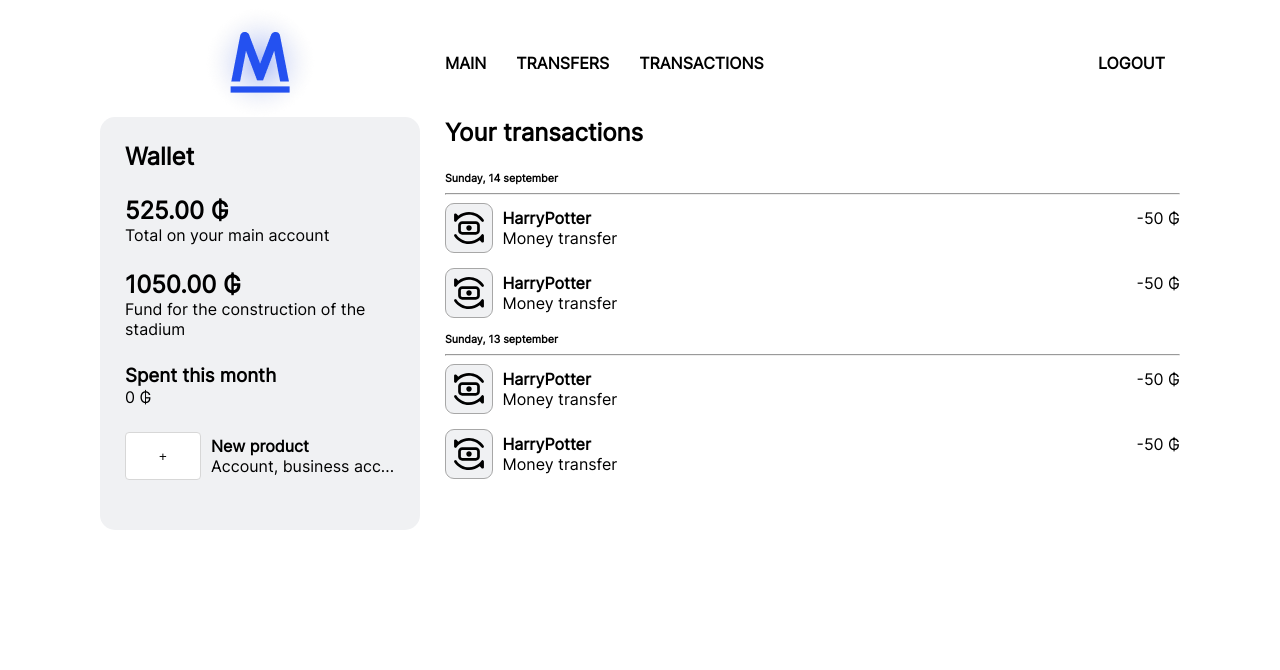
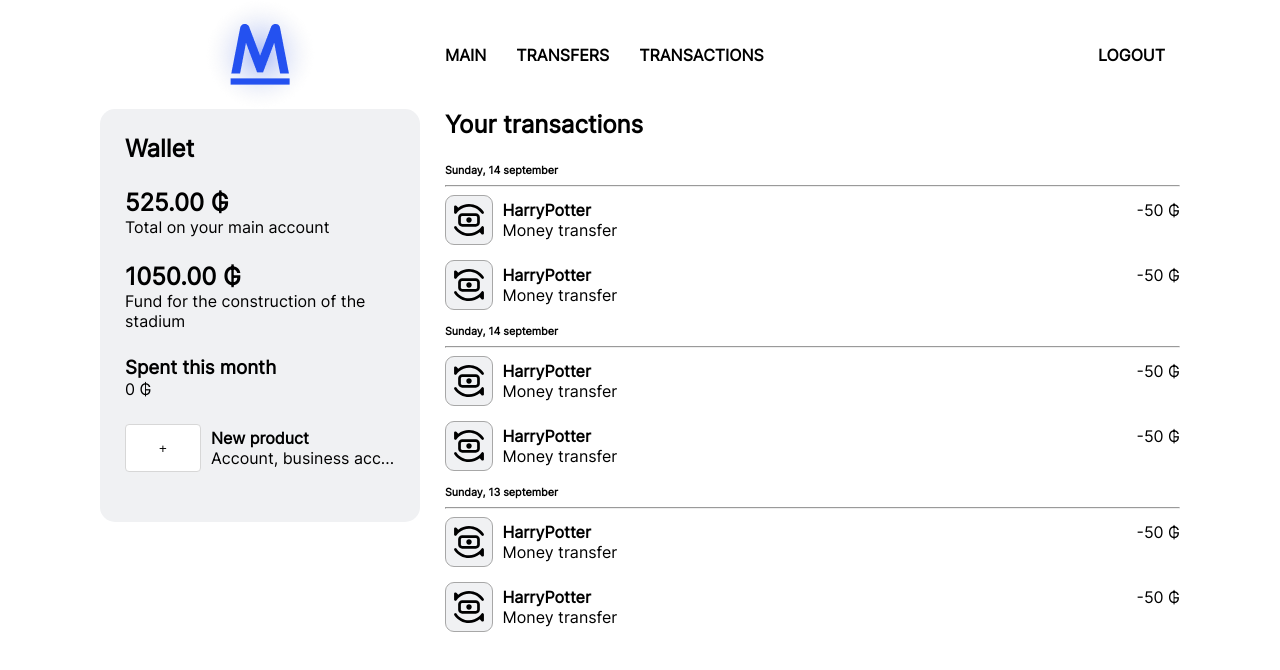
Before and after one commit to EMC-Mielno/bank-client, a Nuxt app: page /transactions in a window 1280 px wide. Shown: the top 670 px of the page. Built offline with nearby package versions, Linux system fonts and the light colour scheme.

Commit message:
open account pages

```diff
--- a/assets/scss/global.scss
+++ b/assets/scss/global.scss
@@ -17,6 +17,10 @@ h1, h2, h3, h4, h5, h6, p, ul {
 a {
   color: #000000;
   text-decoration: none;
+}
+
+input[type=checkbox] {
+  width: min-content;
 }
 
 select, input {
@@ -44,6 +48,7 @@ input[type="submit"] {
 input[type="submit"]:hover {
   background: #3b3b3b;
 }
+
 .main-block-header {
   margin: 25px 0;
 }
--- a/components/TheAside.vue
+++ b/components/TheAside.vue
@@ -5,7 +5,7 @@
 <template>
   <div>
     <aside>
-      <img src="logo.png" alt="Logo" class="logo">
+      <img src="/logo.png" alt="Logo" class="logo">
       <div class="aside-wallet">
         <h2>Wallet</h2>
         <div class="aside-accounts">
--- a/components/transaction.vue
+++ b/components/transaction.vue
@@ -4,6 +4,34 @@
 
 <template>
   <div class="transaction-blocks">
+    <div class="transaction-day">
+      <h6>Sunday, 14 september</h6>
+      <hr>
+      <div class="transactions">
+        <div class="transaction">
+          <img src="/money-transfer.svg" alt="" class="transaction-logo">
+          <article>
+            <div class="transaction-info">
+              <div class="transaction-info">
+                <b>HarryPotter</b>
+              </div>
+              <span class="money">-50 ₲</span>
+            </div>
+            <p>Money transfer</p>
+          </article>
+        </div>
+        <div class="transaction">
+          <img src="/money-transfer.svg" alt="" class="transaction-logo">
+          <article>
+            <div class="transaction-info">
+              <b>HarryPotter</b>
+              <span class="money">-50 ₲</span>
+            </div>
+            <p>Money transfer</p>
+          </article>
+        </div>
+      </div>
+    </div>
     <div class="transaction-day">
       <h6>Sunday, 14 september</h6>
       <hr>
--- a/layouts/default.vue
+++ b/layouts/default.vue
@@ -6,10 +6,10 @@ import TheHeader from "~/components/TheHeader.vue";
 <template>
   <div id="main-app">
     <TheAside/>
-    <div class="main-content">
-      <TheHeader/>
-      <NuxtPage/>
-    </div>
+      <div class="main-content">
+        <TheHeader/>
+        <NuxtPage/>
+      </div>
   </div>
 </template>
 
@@ -19,11 +19,27 @@ import TheHeader from "~/components/TheHeader.vue";
 #main-app {
   display: flex;
   width: 1080px;
-  margin: 0 auto;
   gap: 25px;
+  position: absolute;
+  top: 0;
+  bottom: 0;
+  left: 50%;
+  transform: translateX(-50%);
 }
 
 .main-content {
   width: 100%;
+  overflow: auto;
+}
+
+/*  scrollbar Chrome, Safari и Opera */
+.main-content::-webkit-scrollbar {
+  display: none;
+}
+
+/* scrollbar IE, Edge и Firefox */
+.main-content {
+  -ms-overflow-style: none;
+  scrollbar-width: none;
 }
 </style>
--- /dev/null
+++ b/pages/index.vue
@@ -0,0 +1,11 @@
+<script setup lang="ts">
+window.location.href='/dashboard'
+</script>
+
+<template>
+
+</template>
+
+<style scoped lang="scss">
+
+</style>
--- a/pages/new.vue
+++ b/pages/new.vue
@@ -5,14 +5,14 @@
 <template>
   <h2 class="main-block-header">Showcase</h2>
   <div class="showcase">
-    <div class="showcase-item">
+    <NuxtLink to="/open/account" class="showcase-item">
       <h3>Open an account</h3>
       <img src="/imgs/showcase/account.png" alt="">
-    </div>
-    <div class="showcase-item">
+    </NuxtLink>
+    <NuxtLink to="/open/business-account" class="showcase-item">
       <h3>Open a business account</h3>
-      <img src="/imgs/showcase/buisness-account.png" alt="">
-    </div>
+      <img src="/imgs/showcase/business-account.png" alt="">
+    </NuxtLink>
   </div>
 </template>
 
--- /dev/null
+++ b/pages/open/account.vue
@@ -0,0 +1,41 @@
+<script setup lang="ts">
+
+</script>
+
+<template>
+  <h2 class="main-block-header">Account</h2>
+  <div class="description">
+    <p>Account for basic operations</p>
+    <ul>
+      <li>– Save up funds for various purposes</li>
+      <li>– Pay for purchases and services</li>
+      <li>– Transfer money</li>
+    </ul>
+  </div>
+  <h2 class="main-block-header">Fill in the form</h2>
+  <form action="#">
+    <label for="name">Account name:</label>
+    <input type="text" name="name" id="name" placeholder="Example: for the construction of the stadium">
+    <input type="submit" value="Open an account">
+  </form>
+</template>
+
+<style scoped lang="scss">
+label {
+  margin-bottom: 15px;
+  display: block;
+}
+
+p {
+  margin-bottom: 30px;
+}
+
+li {
+  margin-bottom: 15px;
+}
+
+li:last-child {
+  margin: 0;
+}
+
+</style>
```
Also changed, not shown: public/imgs/showcase/business-account.png (renamed from public/imgs/showcase/buisness-account.png).
